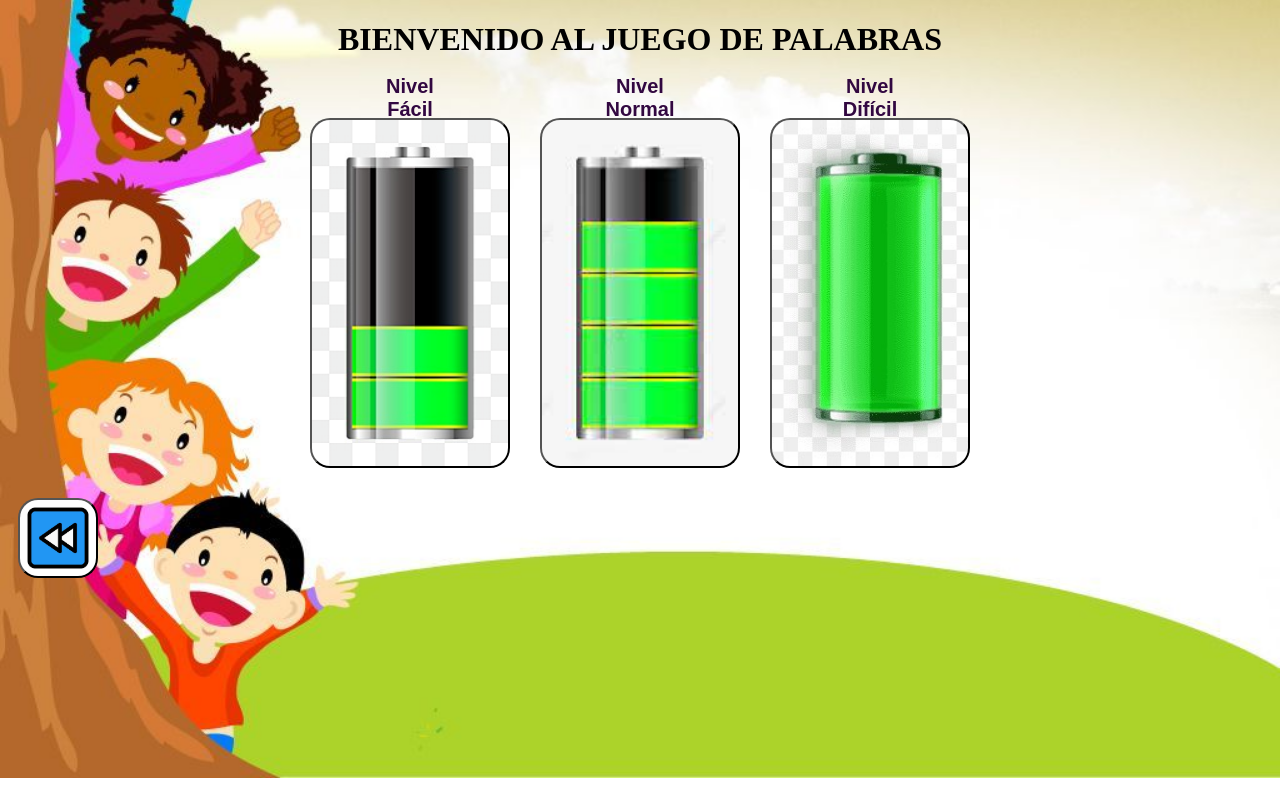
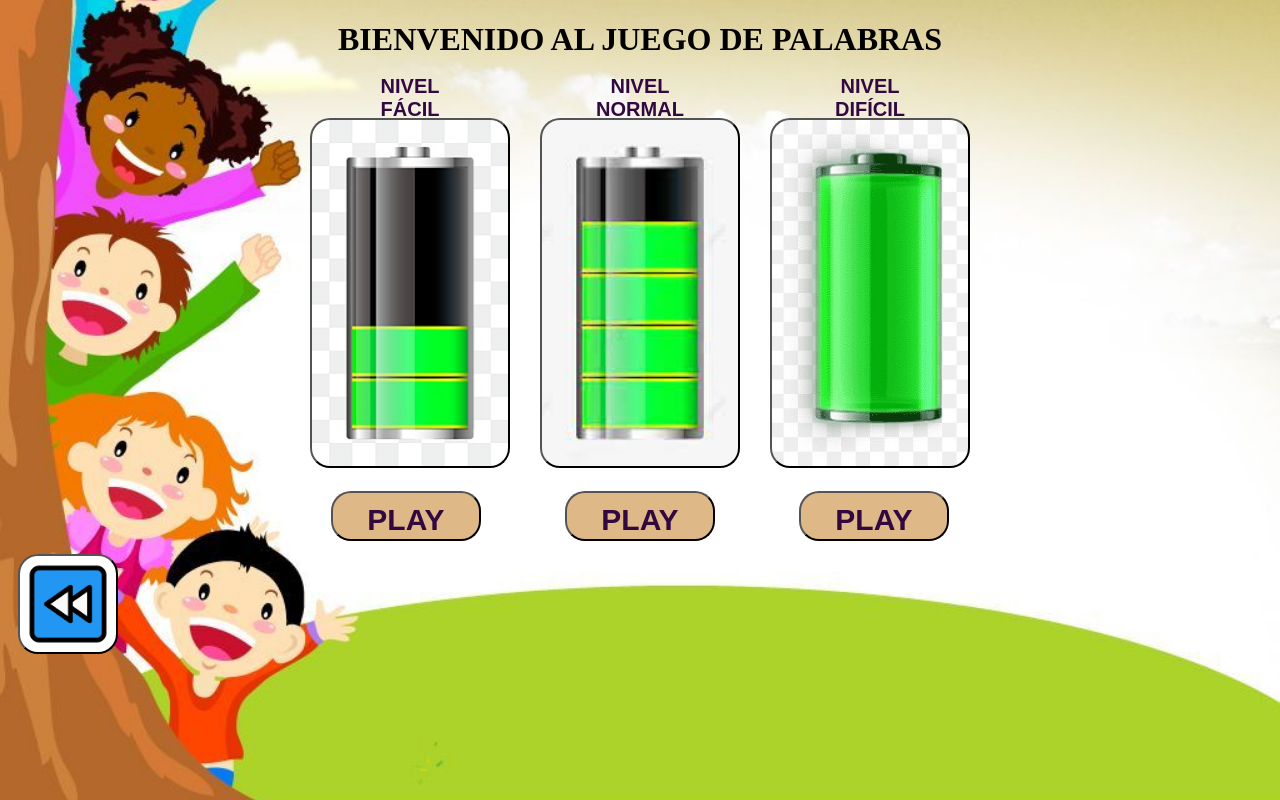
Before and after one commit to DanyRamirez10/JuegoPalabras1, a PHP site: page /pantallas/NivelesP.php in a window 1280 px wide. Run offline with PHP 8.4, Linux system fonts and the light colour scheme.

Commit message:
agregando botones alos niveles

```diff
--- a/nivelfacil_oracion/casahermosa.php
+++ b/nivelfacil_oracion/casahermosa.php
@@ -98,7 +98,7 @@
             display: flex;
             justify-content: space-between;
             justify-content: flex-start; /* Alinear los botones a la izquierda */
-           /* align-items: center; /* Alinear verticalmente al centro */
+
         }
 
         .estrella {
--- a/nivelfacil_oracion/niñollorando.php
+++ b/nivelfacil_oracion/niñollorando.php
@@ -98,7 +98,7 @@
             display: flex;
             justify-content: space-between;
             justify-content: flex-start; /* Alinear los botones a la izquierda */
-           /* align-items: center; /* Alinear verticalmente al centro */
+
         }
 
         .estrella {
--- a/pantallas/NivelesP.php
+++ b/pantallas/NivelesP.php
@@ -18,7 +18,12 @@
         border-radius: 20px;
         padding: 40px 43px;
         margin: 20px 13px;
+        color: #320841;
+        text-decoration: none;
         font-size: 30px;
+        font-family: Arial, sans-serif;
+        font-weight: bold;
+        text-transform: uppercase;
         background-size: cover;
         background-position: center;
         background-repeat: no-repeat;
@@ -52,15 +57,15 @@
     /* Establecer imagen de fondo para el botón "Atrás" */
     .boton-atras {
         background-image: url('../imagenes/retroceder.png');
-        width: 80px; /* Ajustar el ancho del botón */
-        height: 80px; /* Ajustar la altura del botón */
+        width: 100px; /* Ajustar el ancho del botón */
+        height: 100px; /* Ajustar la altura del botón */
         padding: 0; /* Eliminar el padding */
         margin: 10px; /* Ajustar el margin */
         background-size: cover;
         background-position: center;
         background-repeat: no-repeat;
+        float: left; /* Mover el botón a la izquierda */
     }
-
 
     /* Establecer imagen de fondo para el botón "Nivel Fácil" */
     .nivel-facil {
@@ -77,6 +82,24 @@
         background-image: url('../imagenes/niveldificil.png');
     }
 
+    /* Establecer para los botones adicionales */
+    .boton-adicional {
+        width: 150px; /* Ajustar el ancho del botón adicional */
+        height: 50px; /* Ajustar la altura del botón adicional */
+        padding: 10px 20px; /* Ajustar el padding del botón adicional */
+        margin: 3px 40px; /* Ajustar el margin del botón adicional */
+        background-color: burlywood;
+    }
+
+    .botones-container1 {
+        text-align: center; /* Centrar los botones adicionales horizontalmente */
+    }
+    button.botones-container1:hover {
+        background-color: transparent;
+        border: 2px solid blue;
+        color: blue;
+    }
+
     h1 {
         text-align: center;
     }
@@ -85,16 +108,21 @@
     <h1>BIENVENIDO AL JUEGO DE PALABRAS</h1>
     <center>
         <br>
-        <button onclick="location.href='../nivelBasicopalabra/pelota.php'" class="nivel-facil">
+        <button class="nivel-facil">
             <span class="button-text">Nivel Fácil</span>
         </button>
-        <button onclick="location.href='../nivelnormalpalabra/campana.php'" class="nivel-normal">
+        <button class="nivel-normal">
             <span class="button-text">Nivel Normal</span>
         </button>
-        <button onclick="location.href='../nivelDificilP/juego.php'" class="nivel-dificil">
+        <button class="nivel-dificil">
             <span class="button-text">Nivel Difícil</span>
         </button>
     </center>
+    <div class="botones-container1">
+        <button onclick="location.href='../nivelBasicopalabra/pelota.php'" class="boton-adicional">PLAY</button>
+        <button onclick="location.href='../nivelnormalpalabra/campana.php'" class="boton-adicional">PLAY</button>
+        <button onclick="location.href='../nivelDificilP/juego.php'" class="boton-adicional">PLAY</button>
+    </div>
     <div class="botones-container">
         <button onclick="location.href='ModoJuego.php'" class="boton-atras"></button>
     </div>
```
Also changed, not shown: nivelfacil_oracion/mimama.php (+6 -2 lines), pantallas/NivelesO.php (+27 -3 lines).
